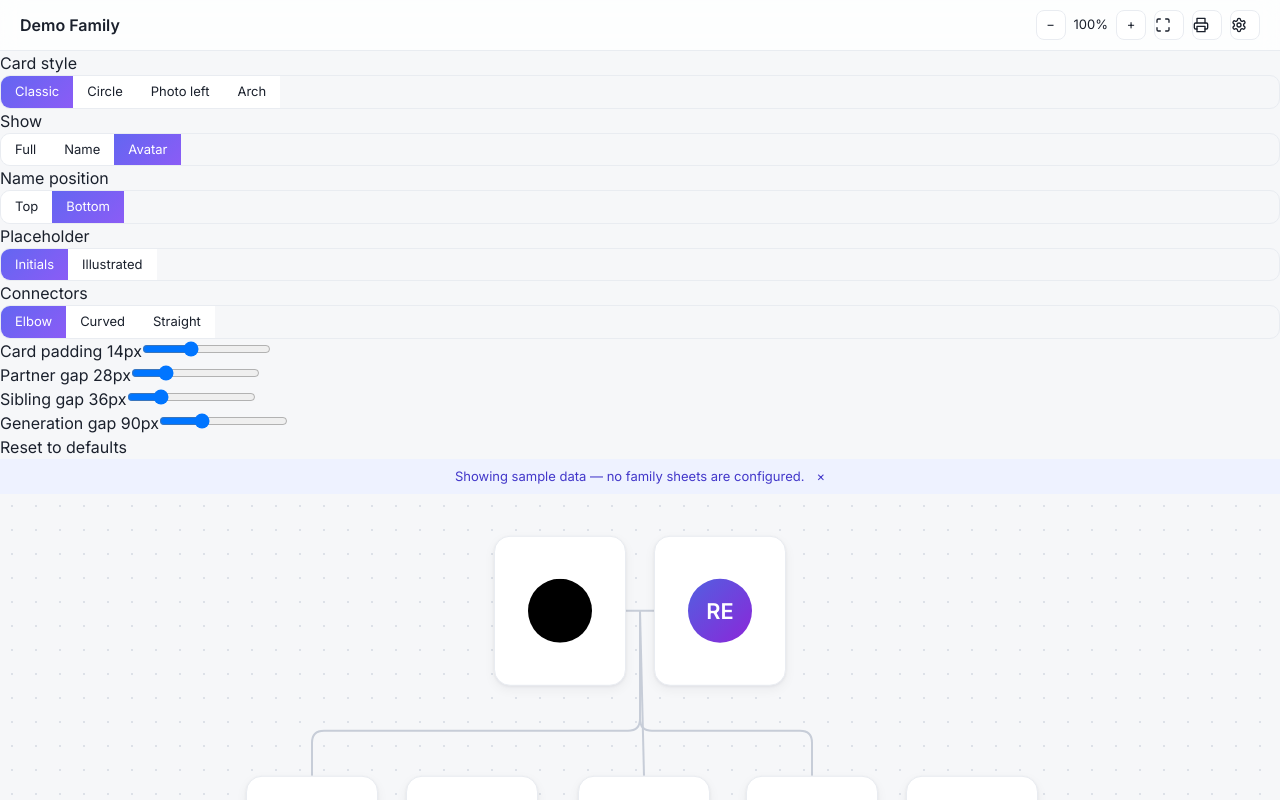
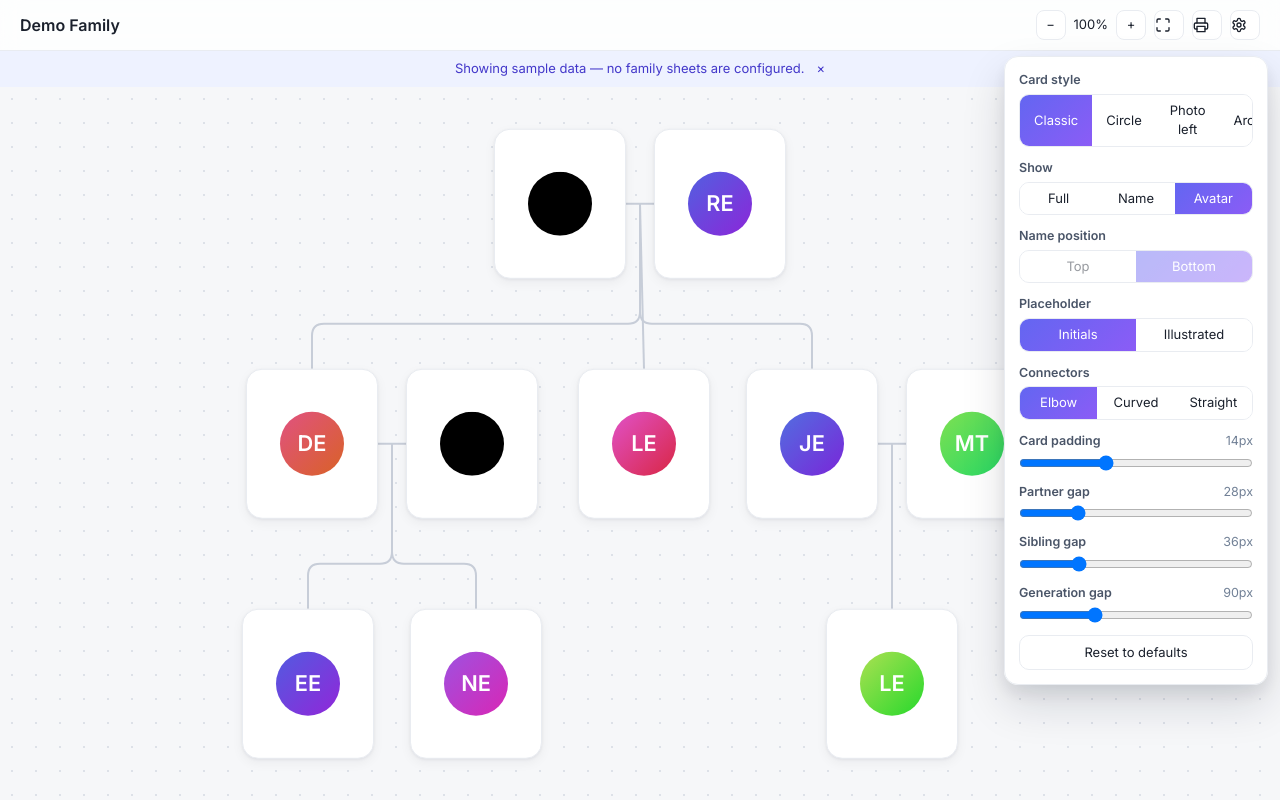
Before and after one commit to NguyenVuNhan/FamilyTree, a React (Vite) app: page / in a window 1280 px wide. Both pictures are taken after a click on the button 1245 px from the left and 25 px from the top of the page. Built offline with nearby package versions, Linux system fonts and the light colour scheme.

Commit message:
feat: variant styling with warm heritage palette, Be Vietnam Pro names, reduced-motion support

```diff
--- a/package.json
+++ b/package.json
@@ -15,6 +15,7 @@
     "test:smoke": "playwright test --config=playwright.smoke.config.ts"
   },
   "dependencies": {
+    "@fontsource/be-vietnam-pro": "^5.3.0",
     "@fontsource/inter": "^5.3.0",
     "papaparse": "^5.5.4",
     "react": "^19.2.7",
--- a/src/styles/index.css
+++ b/src/styles/index.css
@@ -1,5 +1,7 @@
 @import '@fontsource/inter/400.css';
 @import '@fontsource/inter/600.css';
+@import '@fontsource/be-vietnam-pro/400.css';
+@import '@fontsource/be-vietnam-pro/600.css';
 @import 'tailwindcss';
 
 :root { font-family: Inter, system-ui, sans-serif; }
@@ -37,7 +39,11 @@ body { background: #f6f7f9; color: #1a202c; }
   transform: scale(1.08); z-index: 10;
   box-shadow: 0 8px 16px rgb(16 24 40 / 0.12), 0 20px 44px rgb(16 24 40 / 0.18);
 }
-.person-name { font-size: 13.5px; font-weight: 600; text-align: center; }
+.person-name {
+  font-family: 'Be Vietnam Pro', Inter, system-ui, sans-serif;
+  font-size: 13.5px; font-weight: 600; text-align: center; color: #1a202c;
+  max-width: 100%; overflow: hidden; text-overflow: ellipsis; white-space: nowrap;
+}
 
 .toolbar {
   display: flex; align-items: center; gap: 20px; padding: 10px 20px;
@@ -63,9 +69,64 @@ body { background: #f6f7f9; color: #1a202c; }
 .spinner { width: 36px; height: 36px; border: 3px solid #e9ecf1; border-top-color: #6366f1; border-radius: 50%; animation: spin 0.8s linear infinite; }
 @keyframes spin { to { transform: rotate(360deg); } }
 
+/* ---- card style variants (issue #4) ---- */
+
+/* circle: bare avatar, no card chrome; label floats on the canvas with a white halo for contrast */
+.person-card.style-circle { background: none; border: none; box-shadow: none; gap: 0; justify-content: flex-start; }
+.person-card.style-circle :is(img, [role='img']) { box-shadow: 0 0 0 3px var(--ring-color, #d4c4a8), 0 1px 4px rgb(16 24 40 / 0.15); }
+.person-card.style-circle .person-name {
+  margin-top: var(--pad, 14px);
+  text-shadow: 0 1px 0 #fff, 0 -1px 0 #fff, 1px 0 0 #fff, -1px 0 0 #fff, 0 0 6px #fff;
+}
+.person-card.style-circle:hover { box-shadow: none; }
+.person-card.style-circle.expanded {
+  background: #fff; border: 1px solid #e9ecf1; border-radius: 16px; padding: 10px;
+  box-shadow: 0 8px 16px rgb(16 24 40 / 0.12), 0 20px 44px rgb(16 24 40 / 0.18);
+}
+.person-card.style-circle.expanded .person-name { text-shadow: none; margin-top: 6px; }
+
+/* photoLeft: compact horizontal card (Elvis-tree style) */
+.person-card.style-photoLeft { flex-direction: row; justify-content: flex-start; gap: 10px; border-radius: 12px; }
+.person-card.style-photoLeft :is(img, [role='img']) { border-radius: 8px; }
+.person-card.style-photoLeft .person-name { text-align: left; }
+.person-card.style-photoLeft.expanded { flex-direction: column; }
+
+/* archCard: warm heritage card, full-width image with arched top (MUI-media style) */
+.person-card.style-archCard {
+  justify-content: flex-start; gap: 0; overflow: hidden;
+  border-radius: 60px 60px 16px 16px;
+  background: #f5f0e1; border-color: #d4c4a8;
+}
+.person-card.style-archCard .person-name { padding: var(--pad, 14px) 10px; }
+.person-card.style-archCard.expanded { border-radius: 16px; padding: 10px; background: #fff; }
+
+/* ---- settings panel ---- */
+.settings-panel {
+  position: absolute; top: 56px; right: 12px; z-index: 30; width: 264px;
+  display: flex; flex-direction: column; gap: 12px; padding: 14px;
+  background: rgb(255 255 255 / 0.95); backdrop-filter: blur(10px);
+  border: 1px solid #e9ecf1; border-radius: 14px;
+  box-shadow: 0 8px 16px rgb(16 24 40 / 0.08), 0 20px 44px rgb(16 24 40 / 0.14);
+  max-height: calc(100vh - 72px); overflow-y: auto;
+}
+.settings-row { display: flex; flex-direction: column; gap: 4px; }
+.settings-label { font-size: 12.5px; font-weight: 600; color: #4a5568; display: flex; justify-content: space-between; }
+.settings-label output { font-weight: 400; color: #718096; }
+.settings-row .segmented button { flex: 1; }
+.settings-row .segmented button:disabled { opacity: 0.45; cursor: not-allowed; }
+.settings-reset {
+  padding: 7px 12px; font-size: 13px; border: 1px solid #e9ecf1; border-radius: 10px; background: #fff;
+}
+.settings-reset:hover { background: #f6f7f9; }
+
+/* ---- motion & print ---- */
+@media (prefers-reduced-motion: reduce) {
+  .person-card, .person-card:hover, .person-card.expanded { transition: none; transform: none; }
+}
+
 @page { size: landscape; }
 @media print {
-  .toolbar, .sample-banner, .warnings { display: none !important; }
+  .toolbar, .sample-banner, .warnings, .settings-panel { display: none !important; }
   .viewport { overflow: visible; background-image: none; }
   .viewport-transform { transform: scale(var(--print-scale, 1)) !important; }
   .connector { stroke: #6b7280; }
```
Also changed, not shown: 1 other file (tests, documents, lock files or other folders).
